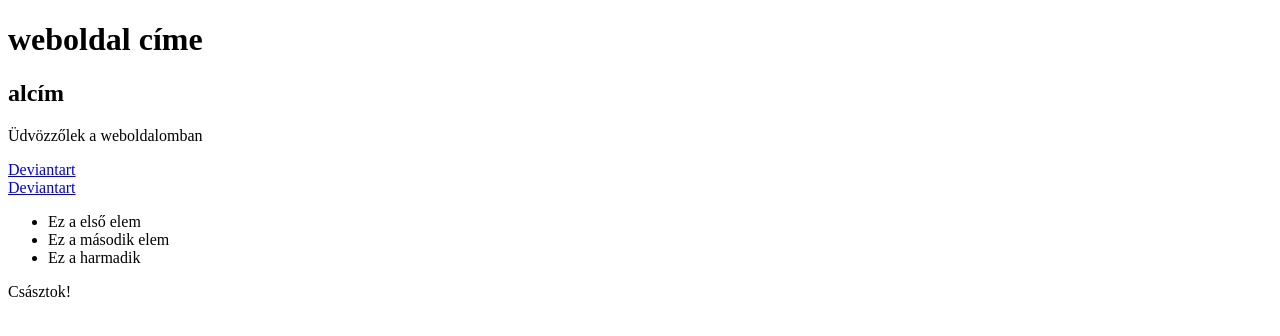
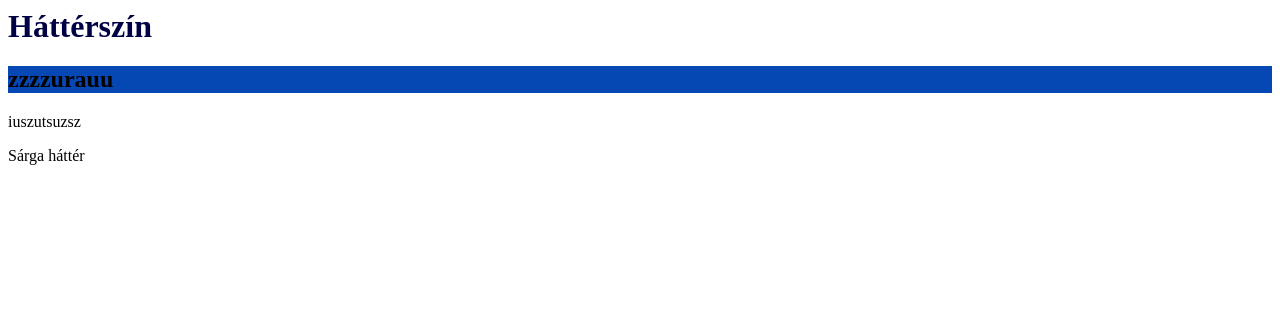
Before and after one commit to imi58/Chief, a plain HTML site: page index.html in a window 1280 px wide. Drawn offline with Linux system fonts and the light colour scheme.

Commit message:
index.html

```diff
--- a/index.html
+++ b/index.html
@@ -1,22 +1,28 @@
-<!DOCTYPE html>
+
 <html lang="en">
 <head>
     <meta charset="UTF-8">
-    <meta name="viewport" content="width=, initial-scale=1.0">
+    <meta name="viewport" content="width=device-width, initial-scale=1.0">
     <title>Document</title>
+    <style>
+        h1 {
+            color: #004
+
+        }
+        h2 {background-color: rgb(5, 72, 179);}
+    </style>
+</head>
 <body>
-    <h1>weboldal címe</h1>
-    <h2>alcím</h2>
-      <p>Üdvözzőlek a weboldalomban</p>
-      <a href="https://www.deviantart.com/">Deviantart</a>
-      <br>
-      <a href="https://www.deviantart.com/">Deviantart</a>
-      <ul>
-        <li>Ez a első elem</li>
-        <li>Ez a második elem</li>
-        <li>Ez a harmadik</li>
-         </ul>
-<body>
-  Császtok!
+    <h1>Háttérszín</h1>
+    <h2>zzzzurauu</h2>
+    <p>iuszutsuzsz</p>
+    <div>
+
+    </div>
+        <p>Sárga háttér</p>
+        <a href=""></a>
+
+
+
 </body>
 </html>
```
